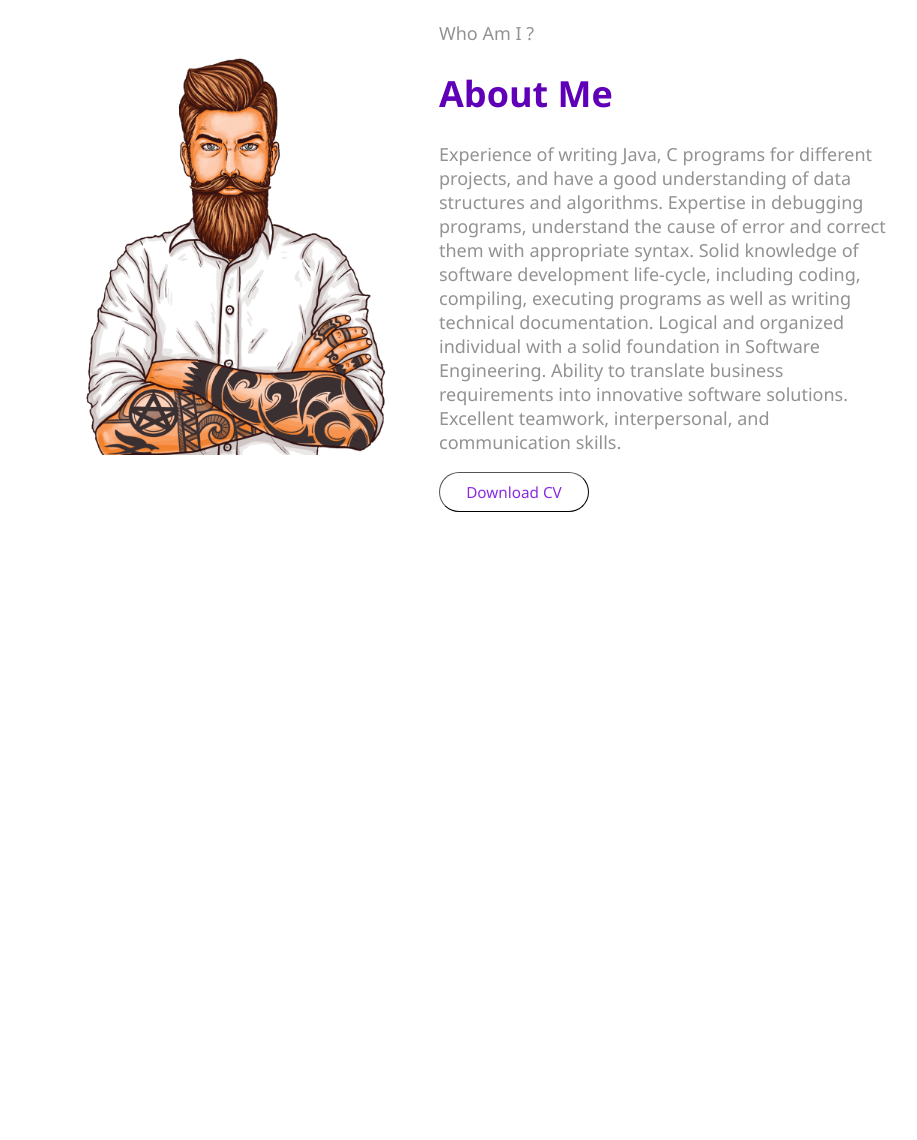
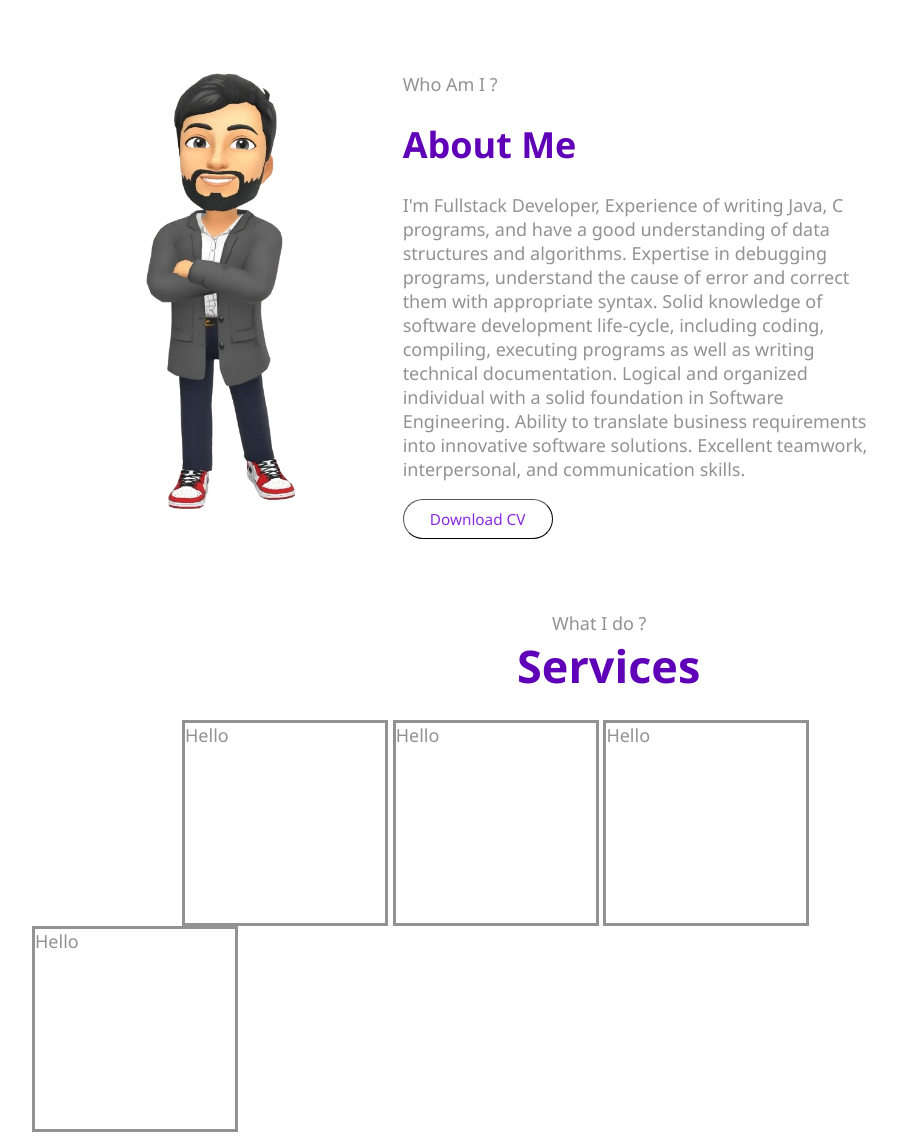
Before and after one commit to Niranjan-Jambhulkar/Portfolio, a plain HTML site: page index.html in a window 1280 px wide. Shown: the part 903-2043 px from the top of the page, without its empty margins (176-1093 px from the left). Before the commit the page ends 1430 px from the top, so only its background shows below. Drawn offline with Linux system fonts and the light colour scheme.

Commit message:
Services block added

```diff
--- a/Source/css/Portfolio.css
+++ b/Source/css/Portfolio.css
@@ -60,7 +60,7 @@
   }
 
   .image{
-  height: 400px;
+  height: 600px;
 
   }
 
@@ -96,3 +96,26 @@
   text-decoration: none;
   color: white;
 }
+
+.service{
+  font-family: 'Segoe UI', Tahoma, Geneva, Verdana, sans-serif;
+  font-size: 18px;
+  color: #939292;
+  padding-left: 520px;
+}
+
+.service-heading{
+  font-family: 'Segoe UI', Tahoma, Geneva, Verdana, sans-serif;
+  font-size: 45px;
+  color:rgb(95, 0, 184);
+  padding-left: 485px;
+  font-weight: 700;
+}
+
+.container{
+  display: inline-block;
+  border-width: 1;
+  border-style: solid;
+  width: 200px;
+  height: 200px;
+}
--- a/index.html
+++ b/index.html
@@ -22,12 +22,12 @@
         <table>
             <tr>
                 <td>
-                    <img class="image" src="Source/img/man.png" alt="image">
+                    <img class="image" src="Source/img/photo.png" alt="image">
                 </td>
                 <td>
-                    <p >Who Am I ?</p>
+                    <span >Who Am I ?</span>
                     <h1 style="color: rgb(95, 0, 184);">About Me</h1>
-                    <p>Experience of writing Java, C programs for different projects, and have a good understanding of data structures and algorithms.
+                    <p>I'm Fullstack Developer, Experience of writing Java, C programs, and have a good understanding of data structures and algorithms.
                     Expertise in debugging programs, understand the cause of error and correct them with appropriate syntax.
                     Solid knowledge of software development life-cycle, including coding, compiling, executing programs as well as writing technical documentation.
                     Logical and organized individual with a solid foundation in Software Engineering. Ability to translate business requirements into innovative software solutions.
@@ -37,6 +37,24 @@
                 </td>
             </tr>
         </table>
+
+        <div>
+        <span class="service">What I do ?</span>
+        <span class="service-heading">Services</span>
+        </div><br>
+
+        <div class="container" style="margin-left: 150px;">
+            Hello
+        </div>
+        <div class="container">
+            Hello
+        </div>
+        <div class="container">
+            Hello
+        </div>
+        <div class="container">
+            Hello
+        </div>
     </main>
 </body>
 </html>
```
Also changed, not shown: Source/img/photo.png (added).
